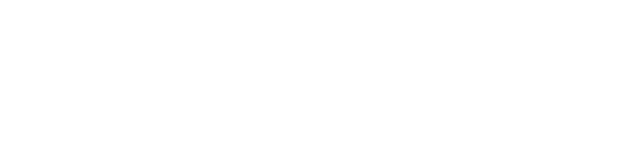
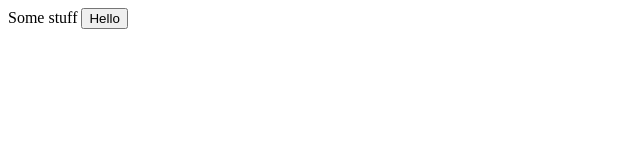
Before and after one commit to drewmiley/hellothunk, a website built with webpack: page index.html in a window 1280 px wide. Shown: the whole page, without its empty margins (0-640 px from the left). Built offline with nearby package versions, Linux system fonts and the light colour scheme.

Commit message:
It renders

```diff
--- a/index.html
+++ b/index.html
@@ -5,7 +5,10 @@
     <title>Hello Thunk</title>
   </head>
   <body>
-    <div id="root"></div>
+    <div id="root">
+        <span id="userinfo"></span>
+        <button id="getuser">Get user</button>
+    </div>
     <script src="./app.js"></script>
   </body>
 </html>
--- a/index.js
+++ b/index.js
@@ -1,12 +1,41 @@
 import { mapDispatchToProps } from './src/ducks/actions';
 import store from './src/ducks/store';
 
-const initialisedStore = store();
-//
-// ReactDOM.render(
-//   <Provider store={store()}>
-//       <AppContainer />
-//   </Provider>,
-//   document.getElementById('root')
-// );
+class App {
+    constructor(options) {
+        this.dom = options.dom;
+        this.store = options.store;
+        this.store.subscribe(this.update.bind(this));
+    }
+
+    renderButton(state) {
+        this.dom
+            .querySelector('#getuser')
+            .innerHTML = "Hello";
+    }
+
+    renderUser(state) {
+        this.dom
+            .querySelector('#userinfo')
+            .innerHTML = "Some stuff";
+    }
+
+    update() {
+        const state = this.store.getState();
+        this.renderButton(state);
+        this.renderUser(state);
+    }
+
+    render() {
+        this.update();
+    }
+}
+
+document.addEventListener('DOMContentLoaded', () => {
+    const app = new App({
+        dom: document.querySelector('#root'),
+        store: store()
+    });
+    app.render();
+});
 console.log("Running");
```
